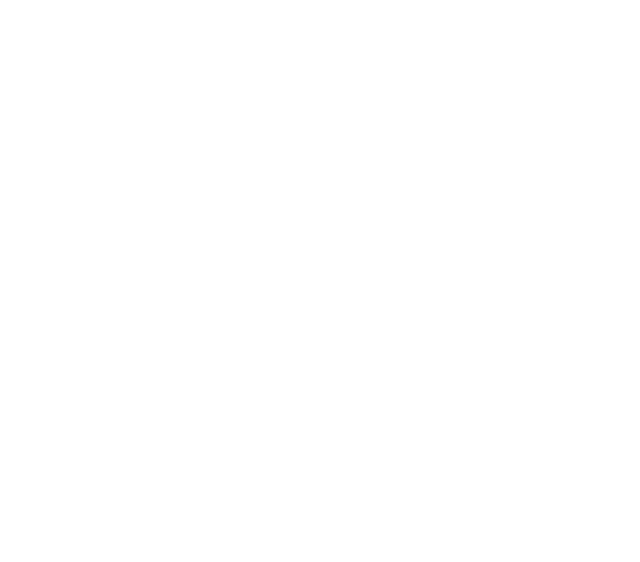
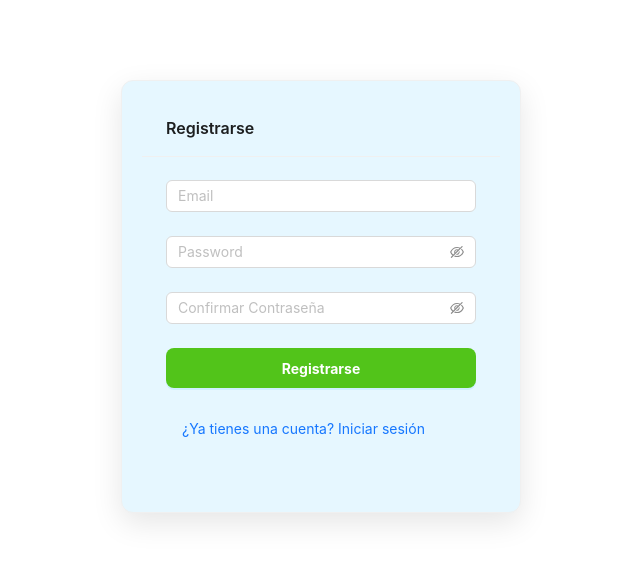
Before and after one commit to elizalanda1/cloud_semiconductor, a React (Vite) app in the folder isisFront/: page /registro in a window 1280 px wide. Before the commit this address had no page. Shown: the top 562 px of the page, without its empty margins (319-959 px from the left). Built offline with nearby package versions, Linux system fonts and the light colour scheme.

Commit message:
avance de loginen maquina secundaria

```diff
--- /dev/null
+++ b/isisFront/src/components/FormRegister/index.css
@@ -0,0 +1,61 @@
+.register-card {
+    width: 400px;
+    margin: 80px auto;
+    padding: 20px;
+    border-radius: 12px;
+    box-shadow: 0 10px 30px rgba(0, 0, 0, 0.1);
+    transition: transform 0.3s ease, box-shadow 0.3s ease;
+    background-color: #e6f7ff;
+    animation: fadeInUp 0.6s ease-out;
+}
+
+.register-card:hover {
+    transform: translateY(-5px);
+    box-shadow: 0 20px 40px rgba(0, 0, 0, 0.15);
+}
+
+.register-button {
+    width: 100%;
+    background-color: #52c41a;
+    border: none;
+    height: 40px;
+    border-radius: 8px;
+    font-weight: bold;
+    color: white;
+    transition: background-color 0.3s ease;
+}
+
+.register-button:hover {
+    background-color: #73d13d;
+}
+
+.register-button:focus {
+    background-color: #389e0d;
+}
+
+.register-card h2 {
+    text-align: center;
+    font-size: 24px;
+    color: #00474f;
+    margin-bottom: 24px;
+}
+
+a {
+    color: #52c41a;
+    transition: color 0.3s ease;
+}
+
+a:hover {
+    color: #73d13d;
+}
+
+@keyframes fadeInUp {
+    from {
+        opacity: 0;
+        transform: translateY(30px);
+    }
+    to {
+        opacity: 1;
+        transform: translateY(0);
+    }
+}
--- /dev/null
+++ b/isisFront/src/components/FormRegister/index.jsx
@@ -0,0 +1,80 @@
+import React, { useState } from 'react';
+import { Form, Input, Button, Card } from 'antd';
+import { useNavigate } from 'react-router-dom';
+import './index.css';
+import { register } from '../../services/auth';
+
+const FormRegister = () => {
+  const [registerError, setRegisterError] = useState(false);
+  const [loading, setLoading] = useState(false);
+  const [form] = Form.useForm(); // Se crea el formulario para obtener valores
+  const navigate = useNavigate();
+
+  const onFinish = async (values) => {
+    setLoading(true);
+    try {
+      await register(values.email, values.password);
+      console.log('Registro exitoso');
+      navigate('/');
+    } catch (error) {
+      console.error('Error al registrar:', error);
+      setRegisterError(true);
+    } finally {
+      setLoading(false);
+    }
+  };
+
+  const validatePassword = (_, value) => {
+    if (!value || value === form.getFieldValue('password')) {
+      return Promise.resolve();
+    }
+    return Promise.reject(new Error('Las contraseñas no coinciden!'));
+  };
+
+  return (
+    <Card title="Registrarse" className="register-card">
+      <Form form={form} name="register" onFinish={onFinish}> {/* Se añade el form={form} */}
+        <Form.Item
+          name="email"
+          rules={[{ required: true, message: 'Por favor ingresa tu correo!' }]}
+        >
+          <Input placeholder="Email" />
+        </Form.Item>
+
+        <Form.Item
+          name="password"
+          rules={[{ required: true, message: 'Por favor ingresa tu contraseña!' }]}
+        >
+          <Input.Password placeholder="Password" />
+        </Form.Item>
+
+        <Form.Item
+          name="confirmPassword"
+          dependencies={['password']}
+          rules={[
+            { required: true, message: 'Por favor confirma tu contraseña!' },
+            { validator: validatePassword }
+          ]}
+        >
+          <Input.Password placeholder="Confirmar Contraseña" />
+        </Form.Item>
+
+        {registerError && <p style={{ color: 'red' }}>Error al registrar. Inténtalo de nuevo.</p>}
+
+        <Form.Item>
+          <Button type="primary" htmlType="submit" loading={loading} className="register-button">
+            Registrarse
+          </Button>
+        </Form.Item>
+
+        <Form.Item>
+          <Button type="link" onClick={() => navigate('/')}>
+            ¿Ya tienes una cuenta? Iniciar sesión
+          </Button>
+        </Form.Item>
+      </Form>
+    </Card>
+  );
+};
+
+export default FormRegister;
--- a/isisFront/src/components/Login/FormLogin.jsx
+++ b/isisFront/src/components/Login/FormLogin.jsx
@@ -55,6 +55,13 @@
         <Form.Item>
           <a href="#">¿Olvidaste tu contraseña?</a>
         </Form.Item>
+
+        <Form.Item>
+        <Button type="link" onClick={() => navigate('/registro')}>
+          Crear cuenta
+        </Button>
+        </Form.Item>
+
       </Form>
     </Card>
   );
--- a/isisFront/src/routes/index.jsx
+++ b/isisFront/src/routes/index.jsx
@@ -2,11 +2,14 @@
 import { useRoutes } from 'react-router-dom';
 import FormLogin from '../components/Login/FormLogin';
 import Dashboard from '../Dashboard/Dashboard';
+import FormRegister from '../components/FormRegister/index'
 
 const AppRoutes = () => {
   const routes = useRoutes([
     { path: '/', element: <FormLogin /> },
     { path: '/dashboard', element: <Dashboard /> },
+    { path: '/registro', element: <FormRegister /> },
+
   ]);
 
   return routes;
--- /dev/null
+++ b/isisFront/src/services/auth.js
@@ -0,0 +1,16 @@
+import axios from 'axios';
+
+export const register = async (email, password) => {
+    return axios.post('http://localhost:3000/api/user/register', {
+        email,
+        password,
+        roles: ['Admin'],
+    });
+};
+
+export const loginF = async (email, password) => {
+    return axios.post('http://localhost:3000/api/user/login', {
+        email,
+        password,
+    });
+};
```
Also changed, not shown: 2 other files (tests, documents, lock files or other folders).
